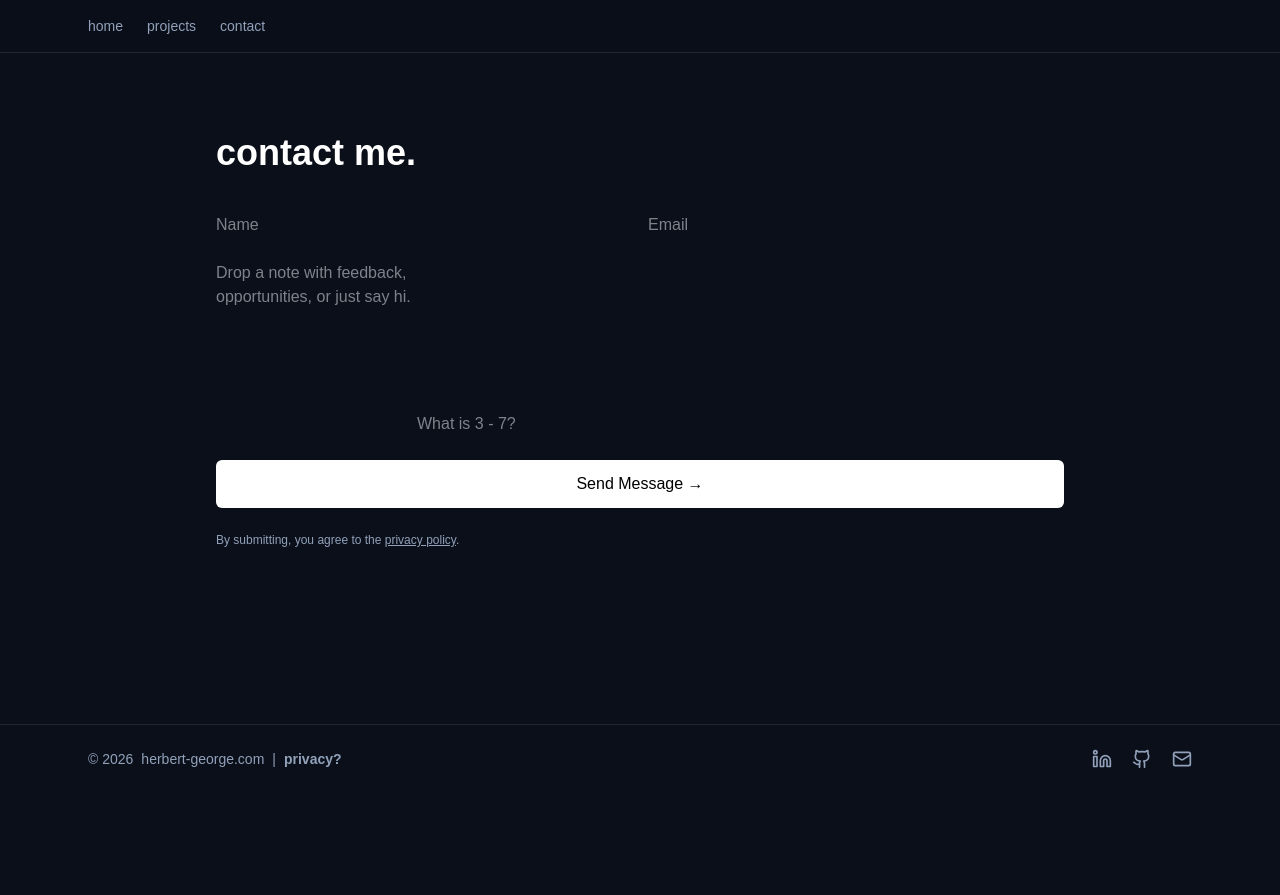
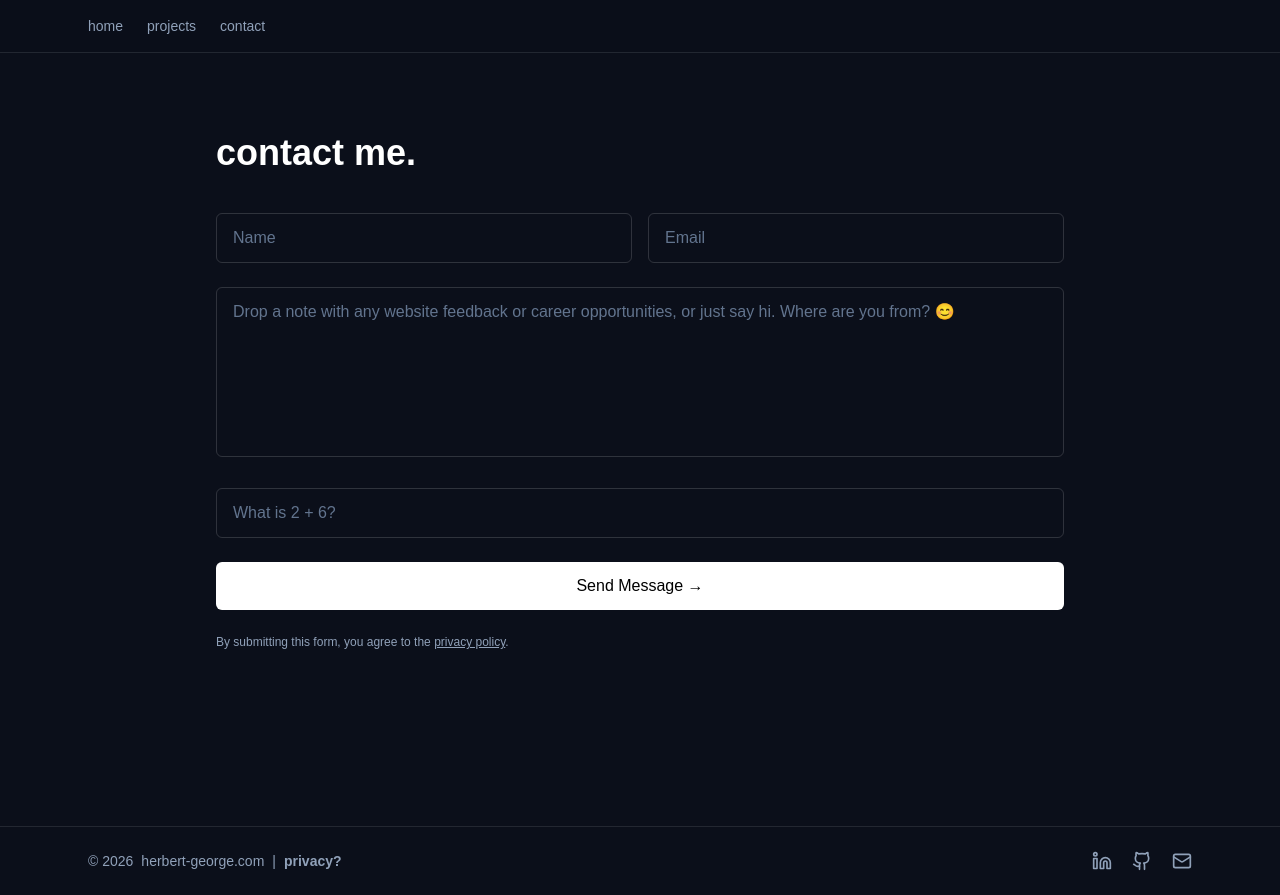
Before and after one commit to H3r-b/Portfolio, a Next.js app: page /contact in a window 1280 px wide. Before the commit the page ends 800 px from the top, so only its background shows below. Built offline with nearby package versions, Linux system fonts and the light colour scheme.

Commit message:
added captcha , toast notification, honeypot to the contect form

```diff
--- a/app/contact/page.tsx
+++ b/app/contact/page.tsx
@@ -3,7 +3,12 @@
 import { useEffect, useState } from 'react'
 import Toast from '@/components/ui/Toast'
 
-function generateCaptcha() {
+type Captcha = {
+  question: string
+  answer: string
+}
+
+function generateCaptcha(): Captcha {
   const a = Math.floor(Math.random() * 9) + 1
   const b = Math.floor(Math.random() * 9) + 1
   const isAdd = Math.random() > 0.5
@@ -14,35 +19,41 @@ function generateCaptcha() {
   }
 }
 
+const inputClass =
+  'w-full rounded-md bg-transparent border border-white/15 px-4 py-3 text-slate-200 placeholder:text-slate-500 focus:outline-none focus:border-white/35 transition'
+
 export default function ContactPage() {
   const [loading, setLoading] = useState(false)
+  const [captchaInput, setCaptchaInput] = useState('')
+  const [captcha, setCaptcha] = useState<Captcha | null>(null)
   const [toast, setToast] = useState<{
     message: string
     type: 'success' | 'error'
   } | null>(null)
 
-  const [captcha, setCaptcha] = useState('')
-  const [captchaData, setCaptchaData] = useState(generateCaptcha())
+  useEffect(() => {
+    setCaptcha(generateCaptcha())
+  }, [])
 
   useEffect(() => {
-    if (toast) {
-      const t = setTimeout(() => setToast(null), 3000)
-      return () => clearTimeout(t)
-    }
+    if (!toast) return
+    const t = setTimeout(() => setToast(null), 3000)
+    return () => clearTimeout(t)
   }, [toast])
 
   async function handleSubmit(e: React.FormEvent<HTMLFormElement>) {
     e.preventDefault()
+    if (!captcha) return
+
     setLoading(true)
 
     const form = e.currentTarget
     const formData = new FormData(form)
 
-    // captcha check (client)
-    if (captcha.trim() !== captchaData.answer) {
+    if (captchaInput.trim() !== captcha.answer) {
       setToast({ message: 'Captcha failed. Try again.', type: 'error' })
-      setCaptcha('')
-      setCaptchaData(generateCaptcha())
+      setCaptchaInput('')
+      setCaptcha(generateCaptcha())
       setLoading(false)
       return
     }
@@ -54,26 +65,22 @@ export default function ContactPage() {
         name: formData.get('name'),
         email: formData.get('email'),
         message: formData.get('message'),
-        company: formData.get('company'), // honeypot
-        captcha: captchaData.answer,
+        company: formData.get('company'),
       }),
     })
 
     setLoading(false)
-    setCaptcha('')
-    setCaptchaData(generateCaptcha())
+    setCaptchaInput('')
+    setCaptcha(generateCaptcha())
 
     if (res.ok) {
       setToast({
-        message: 'Message sent successfully!',
+        message: 'Message sent successfully. I’ll get back to you soon!',
         type: 'success',
       })
       form.reset()
     } else {
-      setToast({
-        message: 'Something went wrong. Please try again.',
-        type: 'error',
-      })
+      setToast({ message: 'Something went wrong. Please try again.', type: 'error' })
     }
   }
 
@@ -86,19 +93,8 @@ export default function ContactPage() {
       <form onSubmit={handleSubmit} className="space-y-6">
         {/* NAME + EMAIL */}
         <div className="grid md:grid-cols-2 gap-4">
-          <input
-            name="name"
-            required
-            placeholder="Name"
-            className="input"
-          />
-          <input
-            name="email"
-            type="email"
-            required
-            placeholder="Email"
-            className="input"
-          />
+          <input name="name" required placeholder="Name" className={inputClass} />
+          <input name="email" type="email" required placeholder="Email" className={inputClass} />
         </div>
 
         {/* HONEYPOT */}
@@ -113,36 +109,33 @@ export default function ContactPage() {
         {/* MESSAGE */}
         <textarea
           name="message"
+          required
           rows={6}
-          required
-          placeholder="Drop a note with feedback, opportunities, or just say hi."
-          className="input resize-none"
+          placeholder="Drop a note with any website feedback or career opportunities, or just say hi. Where are you from? 😊"
+          className={`${inputClass} resize-none`}
         />
 
         {/* CAPTCHA */}
-        <input
-          required
-          value={captcha}
-          onChange={(e) => setCaptcha(e.target.value)}
-          placeholder={captchaData.question}
-          className="input"
-        />
+        {captcha && (
+          <input
+            required
+            value={captchaInput}
+            onChange={(e) => setCaptchaInput(e.target.value)}
+            placeholder={captcha.question}
+            className={inputClass}
+          />
+        )}
 
         {/* SUBMIT */}
         <button
           disabled={loading}
-          className="
-            w-full py-3 rounded-md
-            bg-white text-black font-medium
-            hover:bg-slate-200 transition
-            disabled:opacity-60
-          "
+          className="w-full rounded-md bg-white text-black py-3 font-medium hover:bg-slate-200 transition disabled:opacity-60"
         >
           {loading ? 'Sending…' : 'Send Message →'}
         </button>
 
         <p className="text-xs text-slate-400">
-          By submitting, you agree to the{' '}
+          By submitting this form, you agree to the{' '}
           <a href="/privacy" className="underline hover:text-white">
             privacy policy
           </a>
@@ -150,7 +143,6 @@ export default function ContactPage() {
         </p>
       </form>
 
-      {/* TOAST */}
       {toast && (
         <Toast
           message={toast.message}
```
